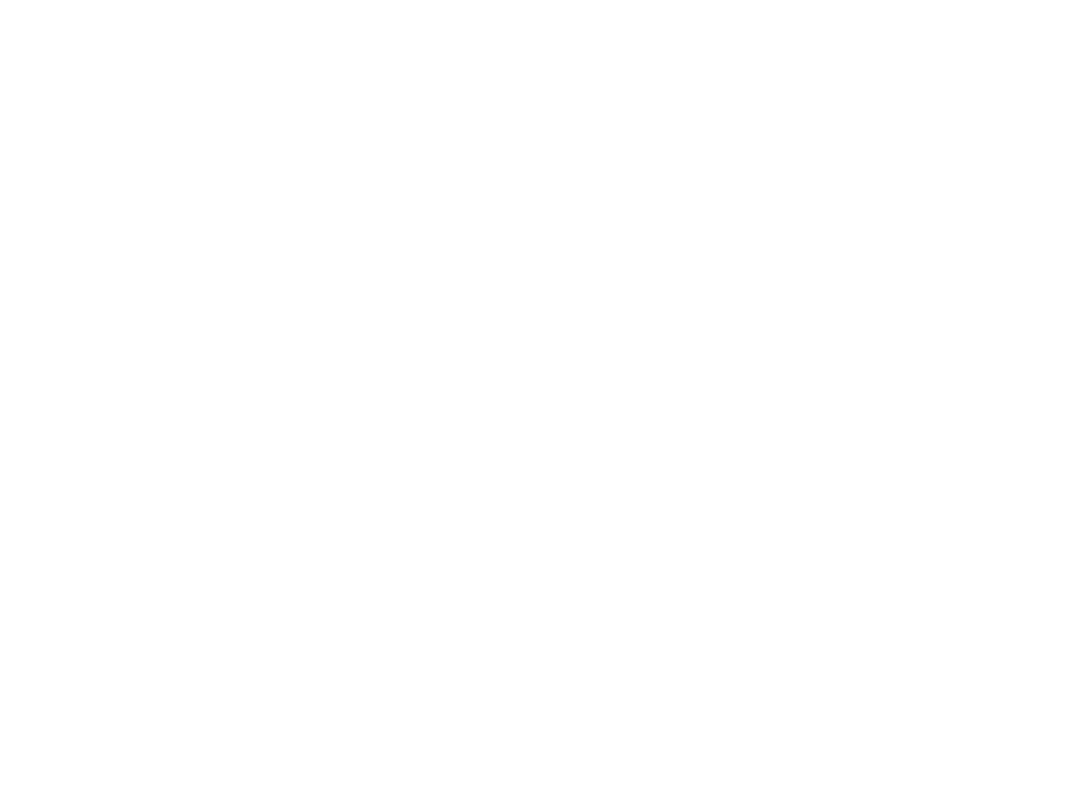
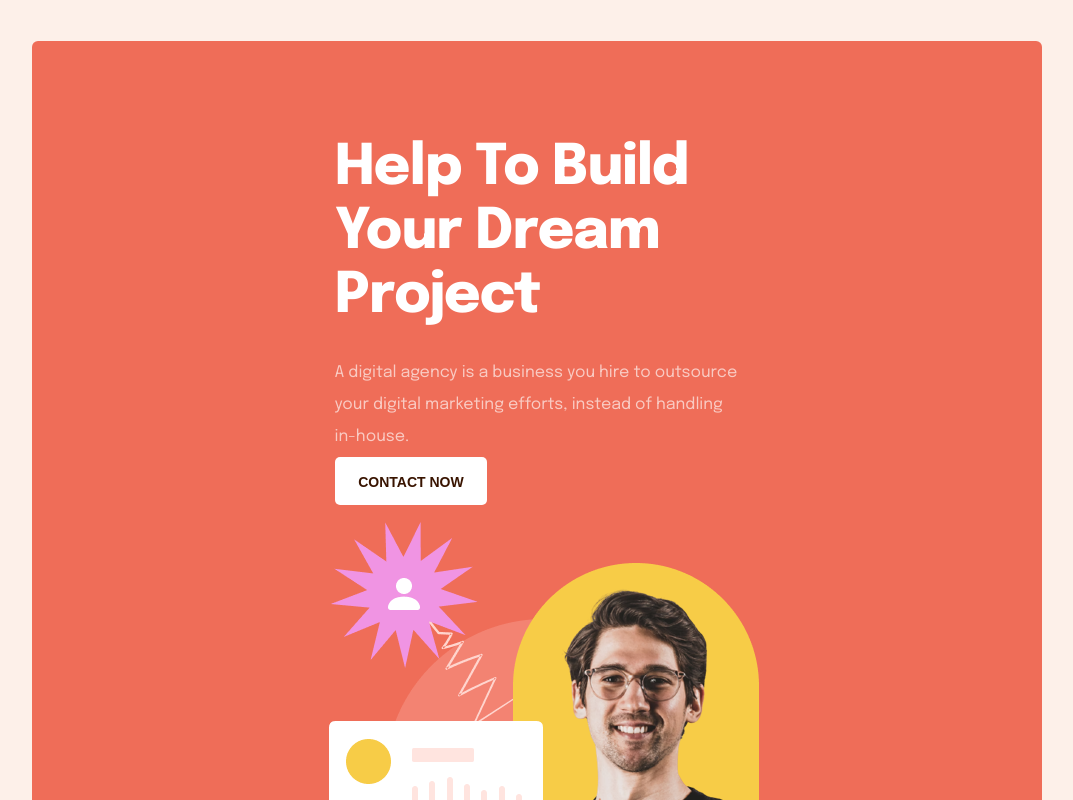
Before and after one commit to vathevitechguy/Agency, a React (Create React App) app: page / in a window 1280 px wide. Shown: the part 5080-5880 px from the top of the page, without its empty margins (103-1176 px from the left). Before the commit the page ends 5021 px from the top, so only its background shows below. Built offline with nearby package versions, Linux system fonts and the light colour scheme.

Commit message:
Added CTA section

```diff
--- a/src/App.js
+++ b/src/App.js
@@ -5,6 +5,7 @@
 import SiteFooter from './components/SiteFooter/index';
 import HeroStandard from './components/HeroStandard/HeroStandard';
 import PortfolioCards from './components/PortfolioCards/PortfolioCards';
+import CTA from './components/CTA/CTA';
 
 function App() {
   return (
@@ -15,6 +16,8 @@
         subtitle="Agency provides a full service range including technical skills, design, business understanding.."
       />
       <PortfolioCards />
+      <CTA />
+      <SiteFooter />
     </div>
   );
 }
--- a/src/UI/Buttons/Borderless/BorderlessBtn.js
+++ b/src/UI/Buttons/Borderless/BorderlessBtn.js
@@ -2,6 +2,7 @@
 import Styles from './BorderlessBtn.module.css';
 
 const BorderlessBtn = (props) => {
+  const bgColor = props.setBgColor;
   return (
     <React.Fragment>
       <button
--- a/src/UI/Buttons/Borderless/BorderlessBtn.module.css
+++ b/src/UI/Buttons/Borderless/BorderlessBtn.module.css
@@ -1,5 +1,7 @@
 .BorderlessBtn {
-  width: 138px;
+  width: auto;
+  padding: 18px 23.73px 16px 23.73px;
+  line-height: 14px;
   height: 48px;
   font-size: 14px;
   font-weight: Bold;
--- /dev/null
+++ b/src/components/CTA/CTA.js
@@ -0,0 +1,26 @@
+import React from 'react';
+import BorderlessBtn from '../../UI/Buttons/Borderless/BorderlessBtn';
+import './CTA.scss';
+
+function CTA() {
+  return (
+    <section className="CTA">
+      <div className="CTA__wrapper">
+        <div className="CTA__col1">
+          <h1>Help To Build Your Dream Project</h1>
+          <p>
+            A digital agency is a business you hire to outsource your digital
+            marketing efforts, instead of handling in-house.
+          </p>
+
+          <BorderlessBtn customStyle="CTA__button">Contact Now</BorderlessBtn>
+        </div>
+        <div className="CTA__col2">
+          <img src="./assets/images/CTA.png" alt="call-to-action" />
+        </div>
+      </div>
+    </section>
+  );
+}
+
+export default CTA;
--- /dev/null
+++ b/src/components/CTA/CTA.scss
@@ -0,0 +1,79 @@
+@import './src/scss/lib.scss';
+.CTA {
+  padding: 100px 135px 92px 135px;
+  &__wrapper {
+    background-color: $text-accent;
+    padding: 41.25px 100px 80px 100px;
+    border-radius: 6px;
+    display: flex;
+    flex-flow: row wrap;
+    justify-content: space-evenly;
+  }
+  &__col1 {
+    width: 50%;
+    text-align: left;
+    padding-top: 54.75px;
+  }
+  &__col1 > h1 {
+    width: 368px;
+    height: 192px;
+    font-family: 'Epilogue';
+    font-style: normal;
+    font-weight: 800;
+    font-size: 56px;
+    line-height: 64px;
+    letter-spacing: -1px;
+    color: $text-light;
+  }
+  &__col1 > p {
+    font-style: normal;
+    font-weight: 400;
+    font-size: 16px;
+    line-height: 32px;
+    color: $text-light-gray;
+    max-width: 470px;
+    width: 100%;
+    height: 66px;
+    margin: 28px 0 34px;
+  }
+  &__col2 {
+    display: flex;
+    align-items: center;
+    justify-content: center;
+  }
+
+  &__col2 > img {
+    max-width: 443.75px;
+    width: 100%;
+    height: auto;
+  }
+  &__button {
+    background-color: #fff;
+    color: #391400;
+    font-weight: 900;
+  }
+
+  @media screen and (max-width: $bm-sm) {
+    padding: 100px 23px 92px 23px;
+    .CTA {
+      padding: auto;
+      &__wrapper {
+        padding: 29px;
+        flex-flow: column-reverse wrap;
+      }
+      &__col1 {
+        width: 100%;
+        margin: 20px 0 25px;
+      }
+      &__col2 {
+        width: 100%;
+        margin-top: 3px;
+      }
+      &__col2 > img {
+        max-width: 300px;
+        width: 100%;
+        height: auto;
+      }
+    }
+  }
+}
--- a/src/components/HeroWithMedia/HeroWithMedia.js
+++ b/src/components/HeroWithMedia/HeroWithMedia.js
@@ -4,22 +4,22 @@
 import UserReview from '../UserReview/UserReview';
 import './HeroWithMedia.scss';
 
-const HeaderBody = (props) => {
+const HeroWithMedia = (props) => {
   const title = props.title;
   const subtitle = props.subtitle;
   const tagline = props.tagline;
   return (
-    <div className="HeaderBody">
-      <div className="HeaderBody__row">
-        <div className="HeaderBody__col1 HeaderBody__col1-wrapper">
+    <div className="HeroWithMedia">
+      <div className="HeroWithMedia__row">
+        <div className="HeroWithMedia__col1 HeroWithMedia__col1-wrapper">
           <h5>{subtitle}</h5>
           <h1>{title}</h1>
           <p>{tagline}</p>
           <BorderlessBtn type="button">How we work</BorderlessBtn>
-          <span className="HeaderBody__col1-contactBtn">
+          <span className="HeroWithMedia__col1-contactBtn">
             <PureBtn>Contact Us</PureBtn>
           </span>
-          <div className="HeaderBody__col1-review">
+          <div className="HeroWithMedia__col1-review">
             <UserReview
               src="./assets/images/user1.png"
               description={`"Put themselves in the merchant's shoes"`}
@@ -27,11 +27,11 @@
             />
           </div>
         </div>
-        <div className="HeaderBody__col2">
+        <div className="HeroWithMedia__col2">
           <img src="./assets/images/header1.png" />
         </div>
       </div>
     </div>
   );
 };
-export default HeaderBody;
+export default HeroWithMedia;
--- a/src/components/HeroWithMedia/HeroWithMedia.scss
+++ b/src/components/HeroWithMedia/HeroWithMedia.scss
@@ -1,5 +1,5 @@
 @import './src/scss/lib.scss';
-.HeaderBody {
+.HeroWithMedia {
   &__row {
     padding-top: 4rem;
     display: flex;
--- a/src/components/PortfolioCards/PortfolioCards.scss
+++ b/src/components/PortfolioCards/PortfolioCards.scss
@@ -10,7 +10,7 @@
     background-color: #fff;
     color: #391400;
     font-weight: bold;
-    margin: 40px;
+    margin-top: 80px;
   }
   &__button:hover {
     background-color: #ef6c57;
--- a/src/components/SiteHeader/index.js
+++ b/src/components/SiteHeader/index.js
@@ -1,4 +1,4 @@
-import HeaderBody from '../HeroWithMedia/HeroWithMedia';
+import HeaderWithMedia from '../HeroWithMedia/HeroWithMedia';
 import Navbar from '../NavBar/Navbar';
 import './SiteHeader.scss';
 
@@ -7,7 +7,7 @@
     <header className="SiteHeader">
       <div className="SiteHeader__wrapper">
         <Navbar title="Agency" />
-        <HeaderBody
+        <HeaderWithMedia
           subtitle="MODERN STUDIO"
           title="We’re Help To Build Your Dream Project"
           tagline="Agency provides a full service range including technical skills,
```
Also changed, not shown: public/assets/images/CTA.png (added).
